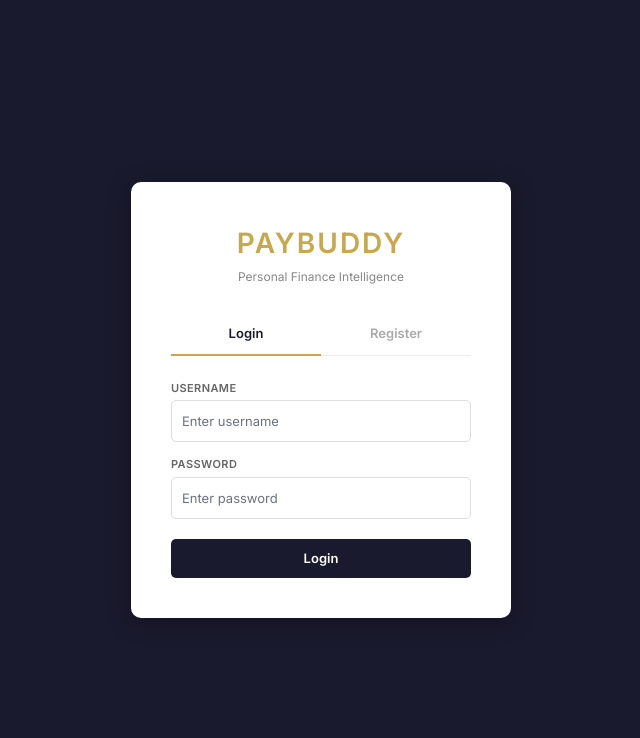
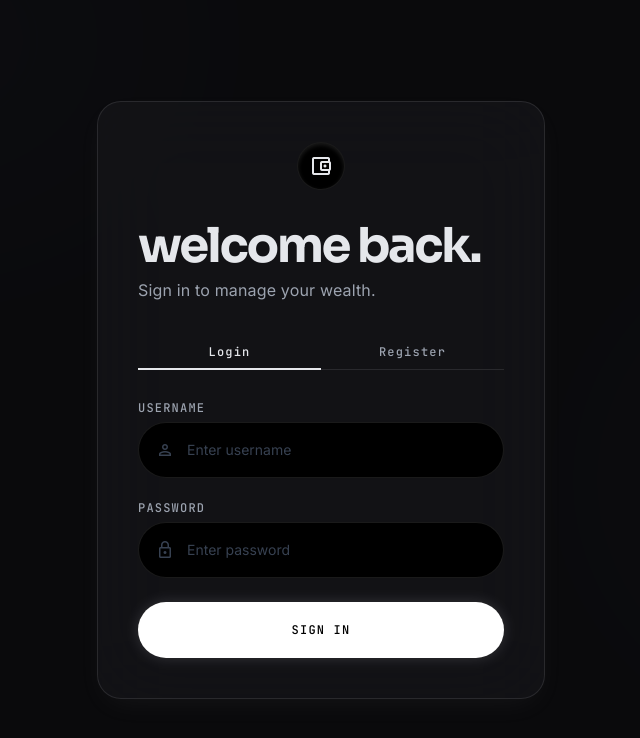
Before and after one commit to leonliju/Paybuddy, a React (Create React App) app in the folder frontend/: page / in a window 1280 px wide. Shown: the top 738 px of the page, without its empty margins (319-959 px from the left). Built offline with nearby package versions, Linux system fonts and the light colour scheme.

Commit message:
Refactor Login component and update navigation
Refactor Login component to improve readability and update navigation logic for onboarding.

```diff
--- a/frontend/src/pages/Login.jsx
+++ b/frontend/src/pages/Login.jsx
@@ -3,14 +3,18 @@ import { useNavigate } from 'react-router-dom';
 import { useAuth } from '../context/AuthContext';
 import API from '../services/api';
 
+const Icon = ({ name, className = '' }) => (
+  <span className={`material-symbols-outlined ${className}`}>{name}</span>
+);
+
 export default function Login() {
-  const [mode,     setMode]     = useState('login');
+  const [mode, setMode] = useState('login');
   const [username, setUsername] = useState('');
   const [password, setPassword] = useState('');
-  const [error,    setError]    = useState('');
-  const [loading,  setLoading]  = useState(false);
+  const [error, setError] = useState('');
+  const [loading, setLoading] = useState(false);
   const { login } = useAuth();
-  const navigate  = useNavigate();
+  const navigate = useNavigate();
 
   const handleSubmit = async (e) => {
     e.preventDefault();
@@ -19,7 +23,8 @@ export default function Login() {
       const endpoint = mode === 'login' ? '/auth/login' : '/auth/register';
       const res = await API.post(endpoint, { username, password });
       login(res.data);
-      navigate('/dashboard');
+      // New accounts walk through onboarding; returning users go straight in.
+      navigate(mode === 'login' ? '/dashboard' : '/onboarding/categories');
     } catch (err) {
       setError(err.response?.data?.detail || 'Something went wrong');
     } finally {
@@ -28,55 +33,84 @@ export default function Login() {
   };
 
   return (
-    <div style={{
-      minHeight: '100vh', background: '#1a1a2e',
-      display: 'flex', alignItems: 'center', justifyContent: 'center'
-    }}>
-      <div style={{
-        background: '#fff', borderRadius: 10, padding: '40px',
-        width: 380, boxShadow: '0 4px 24px rgba(0,0,0,0.3)'
-      }}>
-        <div style={{ textAlign: 'center', marginBottom: 28 }}>
-          <h1 style={{ color: '#c9a84c', fontSize: 28, fontWeight: 800, letterSpacing: 2 }}>
-            PAYBUDDY
+    <div className="dark bg-[#0A0A0C] text-on-surface font-body-md antialiased min-h-screen flex items-center justify-center p-gutter relative overflow-hidden">
+      <div className="absolute top-0 left-0 w-full h-full pointer-events-none overflow-hidden z-0">
+        <div className="absolute -top-[20%] -left-[10%] w-[50%] h-[50%] bg-primary-container opacity-[0.05] blur-[120px] rounded-full" />
+        <div className="absolute bottom-[10%] -right-[10%] w-[40%] h-[60%] bg-primary-container opacity-[0.04] blur-[100px] rounded-full" />
+      </div>
+
+      <main className="relative z-10 w-full max-w-md rounded-[24px] border border-white/10 bg-[rgba(22,22,26,0.7)] backdrop-blur-2xl p-10 flex flex-col items-center shadow-[0_10px_30px_-10px_rgba(192,192,192,0.08)]">
+        <div className="mb-8 flex items-center justify-center w-12 h-12 rounded-full border border-white/10 bg-surface-container-lowest shadow-[inset_0_2px_4px_rgba(255,255,255,0.1)]">
+          <Icon name="account_balance_wallet" className="text-primary text-[24px]" />
+        </div>
+
+        <div className="w-full text-left mb-8">
+          <h1 className="font-display-lg text-display-lg text-primary tracking-tighter leading-none lowercase">
+            {mode === 'login' ? 'welcome back.' : 'get started.'}
           </h1>
-          <p style={{ color: '#888', fontSize: 12, marginTop: 4 }}>
-            Personal Finance Intelligence
+          <p className="text-on-surface-variant mt-2 text-body-md">
+            {mode === 'login' ? 'Sign in to manage your wealth.' : 'Create an account to begin tracking.'}
           </p>
         </div>
 
-        <div style={{ display: 'flex', marginBottom: 24, borderBottom: '1px solid #eee' }}>
-          {['login','register'].map(m => (
-            <button key={m} onClick={() => setMode(m)} style={{
-              flex: 1, padding: '10px', background: 'none', border: 'none',
-              fontSize: 13, fontWeight: 600, cursor: 'pointer',
-              color: mode === m ? '#1a1a2e' : '#aaa',
-              borderBottom: mode === m ? '2px solid #c9a84c' : '2px solid transparent',
-              marginBottom: -1, textTransform: 'capitalize'
-            }}>{m}</button>
+        <div className="w-full flex mb-8 border-b border-white/10">
+          {['login', 'register'].map(m => (
+            <button
+              key={m}
+              onClick={() => { setMode(m); setError(''); }}
+              className={`flex-1 py-2.5 text-center font-label-sm text-label-sm uppercase tracking-widest capitalize transition-colors border-b-2 -mb-px ${
+                mode === m ? 'text-primary border-primary' : 'text-on-surface-variant border-transparent hover:text-on-surface'
+              }`}
+            >
+              {m}
+            </button>
           ))}
         </div>
 
-        <form onSubmit={handleSubmit}>
-          <div className="form-group" style={{ marginBottom: 14 }}>
-            <label className="form-label">Username</label>
-            <input className="form-control" value={username}
-              onChange={e => setUsername(e.target.value)}
-              placeholder="Enter username" required />
+        <form onSubmit={handleSubmit} className="w-full space-y-6">
+          <div className="space-y-2">
+            <label className="font-label-sm text-label-sm text-on-surface-variant block uppercase tracking-widest">
+              Username
+            </label>
+            <div className="relative flex items-center bg-surface-container-lowest border border-white/10 rounded-lg h-14 px-4 transition-all focus-within:border-white focus-within:shadow-[0_0_0_4px_rgba(255,255,255,0.08)]">
+              <Icon name="person" className="text-outline-variant mr-3 text-[20px]" />
+              <input
+                className="w-full bg-transparent border-none text-on-surface text-sm placeholder:text-outline-variant focus:outline-none focus:ring-0 p-0"
+                value={username} onChange={e => setUsername(e.target.value)}
+                placeholder="Enter username" required
+              />
+            </div>
           </div>
-          <div className="form-group" style={{ marginBottom: 20 }}>
-            <label className="form-label">Password</label>
-            <input className="form-control" type="password" value={password}
-              onChange={e => setPassword(e.target.value)}
-              placeholder="Enter password" required />
+
+          <div className="space-y-2">
+            <label className="font-label-sm text-label-sm text-on-surface-variant block uppercase tracking-widest">
+              Password
+            </label>
+            <div className="relative flex items-center bg-surface-container-lowest border border-white/10 rounded-lg h-14 px-4 transition-all focus-within:border-white focus-within:shadow-[0_0_0_4px_rgba(255,255,255,0.08)]">
+              <Icon name="lock" className="text-outline-variant mr-3 text-[20px]" />
+              <input
+                type="password"
+                className="w-full bg-transparent border-none text-on-surface text-sm placeholder:text-outline-variant focus:outline-none focus:ring-0 p-0"
+                value={password} onChange={e => setPassword(e.target.value)}
+                placeholder="Enter password" required
+              />
+            </div>
           </div>
-          {error && <div className="alert alert-danger" style={{ marginBottom: 14 }}>{error}</div>}
-          <button className="btn btn-primary" type="submit"
-            style={{ width: '100%', padding: 10 }} disabled={loading}>
-            {loading ? 'Please wait...' : mode === 'login' ? 'Login' : 'Create Account'}
+
+          {error && (
+            <div className="text-sm px-4 py-3 rounded-lg border border-error/30 bg-error-container/20 text-error">
+              {error}
+            </div>
+          )}
+
+          <button
+            type="submit" disabled={loading}
+            className="w-full h-14 bg-white text-black font-label-sm text-label-sm uppercase tracking-widest rounded-lg flex items-center justify-center hover:bg-gray-200 transition-colors shadow-[0_0_15px_rgba(255,255,255,0.15)] disabled:opacity-50"
+          >
+            {loading ? 'Please wait...' : mode === 'login' ? 'Sign In' : 'Create Account'}
           </button>
         </form>
-      </div>
+      </main>
     </div>
   );
 }
```
